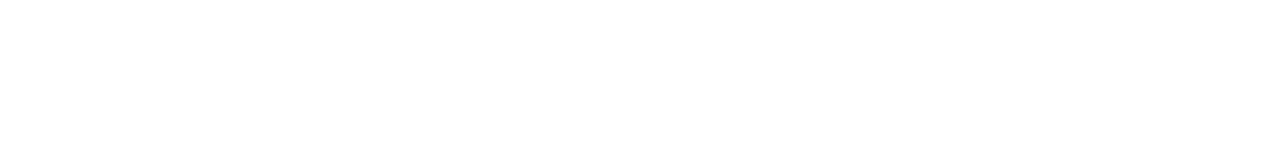
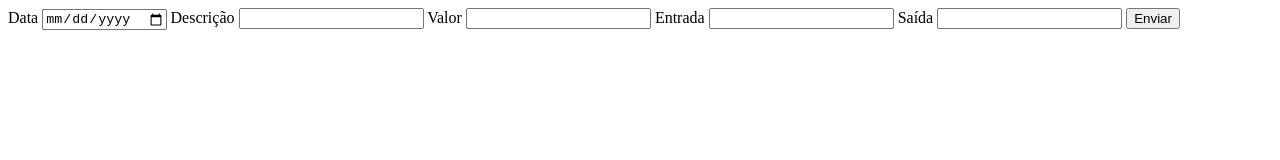
Before and after one commit to digosb/Financerio, a plain HTML site: page index.html in a window 1280 px wide. Drawn offline with Linux system fonts and the light colour scheme.

Commit message:
Criando Formulário
criando formulário para cadastrar o fluxo de caixa.

```diff
--- a/index.html
+++ b/index.html
@@ -6,6 +6,28 @@
     <title>App Financeiro</title>
 </head>
 <body>
-
+    <form action="https://api.sheetmonkey.io/form/hyQG66UErhYmc4tgSbLz5h" method="post">
+        <label for="">
+            <span>Data</span>
+            <input type="date" name="data">
+        </label>
+          <label for="">
+            <span>Descrição</span>
+            <input type="text" name="descrição">
+        </label>
+          <label for="">
+            <span>Valor</span>
+            <input type="text" name="valor">
+        </label>
+          <label for="">
+            <span>Entrada</span>
+            <input type="text" name="entrada">
+        </label>
+          <label for="">
+            <span>Saída</span>
+            <input type="text" name="saida">
+        </label>
+        <button type="submit">Enviar</button>
+    </form>
 </body>
 </html>
```
